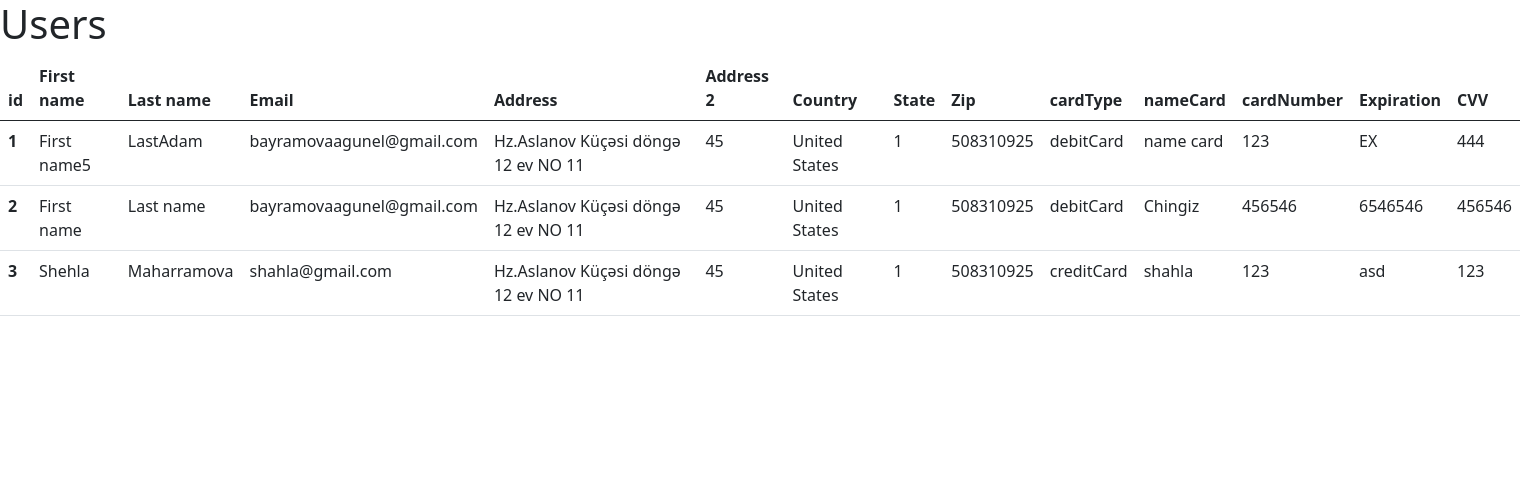
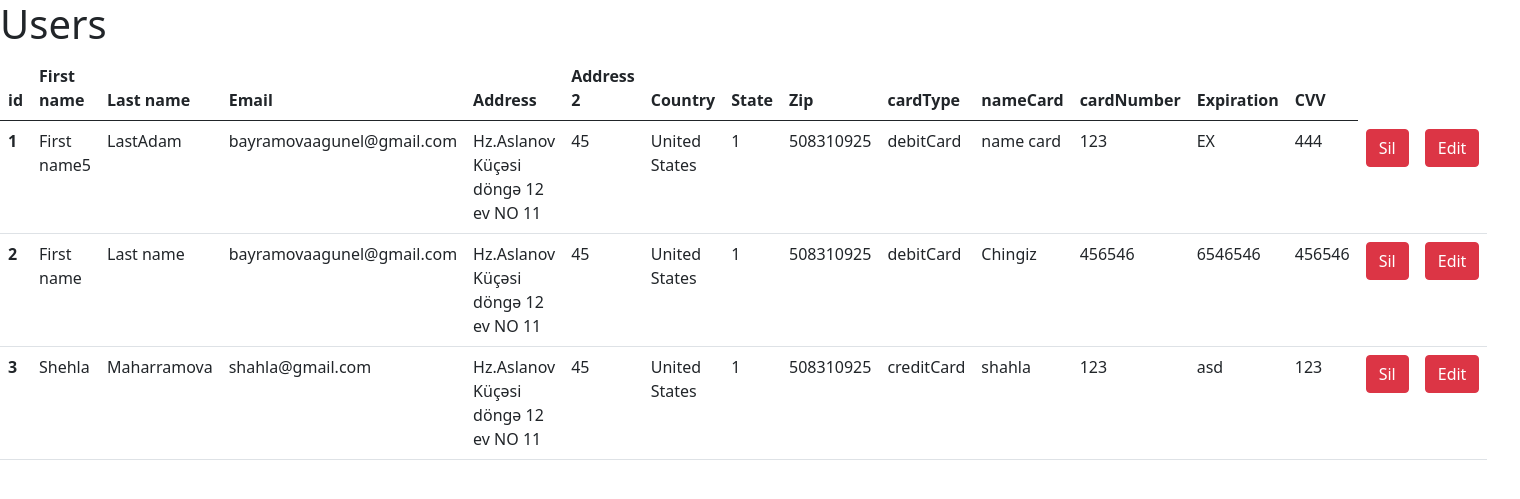
Before and after one commit to ShahlaMva9/PragmatechFoundationProject, a Flask app: page /users-list in a window 1520 px wide. Shown: the top 499 px of the page. Run offline with Flask 2, Linux system fonts and the light colour scheme; data comes from the database, SQL or seed files in the repository; both versions use the stored data as it was after the commit.

Commit message:
SIl ve edit buttonlari elave edildi

```diff
--- a/link back/templates/user-list.html
+++ b/link back/templates/user-list.html
@@ -13,8 +13,9 @@
     <title>Document</title>
   </head>
   <body>
+    <style></style>
     <h1>Users</h1>
-    <table class="table table-hover fs-6">
+    <table class="table table-hover fs-6 w-50">
       <thead>
         <tr>
           <th scope="col">id</th>
@@ -51,6 +52,8 @@
           <td>{{user.cardNumber}}</td>
           <td>{{user.Expiration}}</td>
           <td>{{user.CVV}}</td>
+          <th scope="col"><button class="btn btn-danger">Sil</button></th>
+          <th scope="col"><button class="btn btn-danger">Edit</button></th>
         </tr>
         {% endfor%}
       </tbody>
```
Also changed, not shown: link back/data.db.
